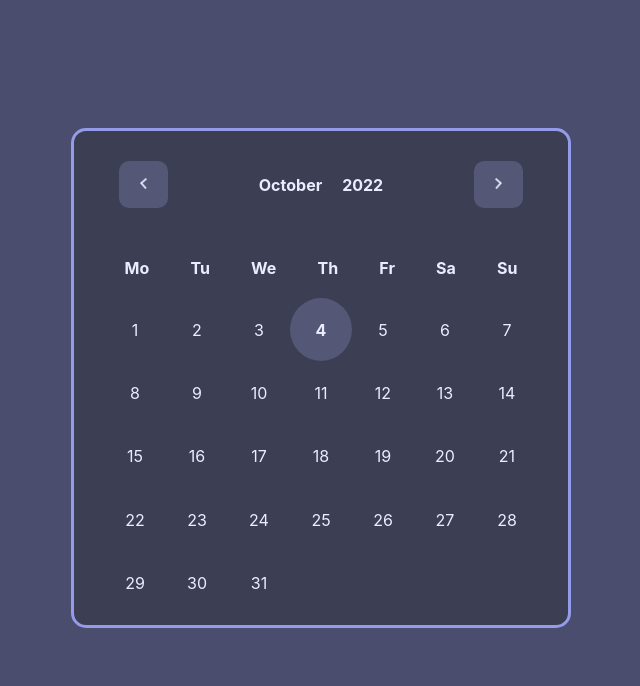
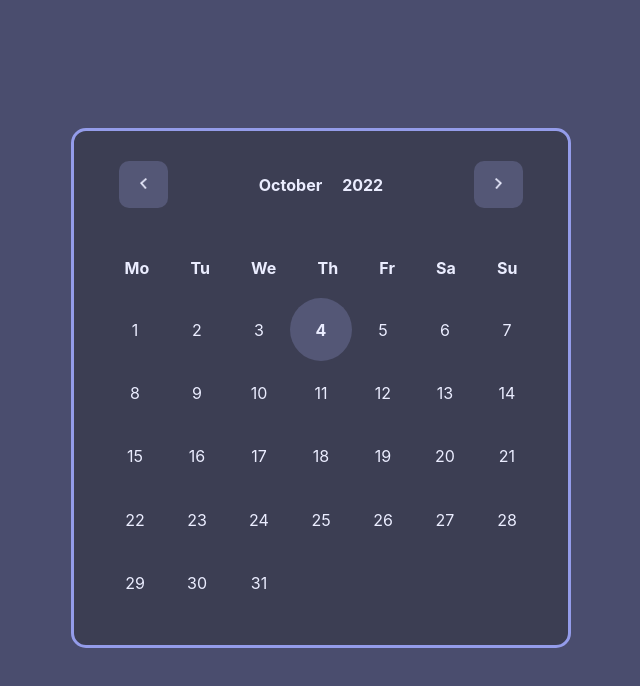
Before and after one commit to NARUDESIGNS/date-peeker, a React (Create React App) app: page / in a window 1280 px wide. Shown: the top 686 px of the page, without its empty margins (319-959 px from the left). Built offline with nearby package versions, Linux system fonts and the light colour scheme.

Commit message:
refined App style

```diff
--- a/src/App.css
+++ b/src/App.css
@@ -1,14 +1,20 @@
+/* Style Scroll Bar */
+::-webkit-scrollbar {
+  display: none;
+}
+
 .App {
   width: 100%;
   max-width: 500px;
   height: fit-content;
-  max-height: 500px;
+  max-height: 600px;
   border: 3px solid rgb(148, 156, 234, 52);
   background-color: #3C3E53;
   border-radius: 15px;
   margin: 10% auto;
   padding: 30px;
   text-align: center;
+  overflow-y: scroll;
 }
 
 @media only screen and (max-width: 500px) {
```
